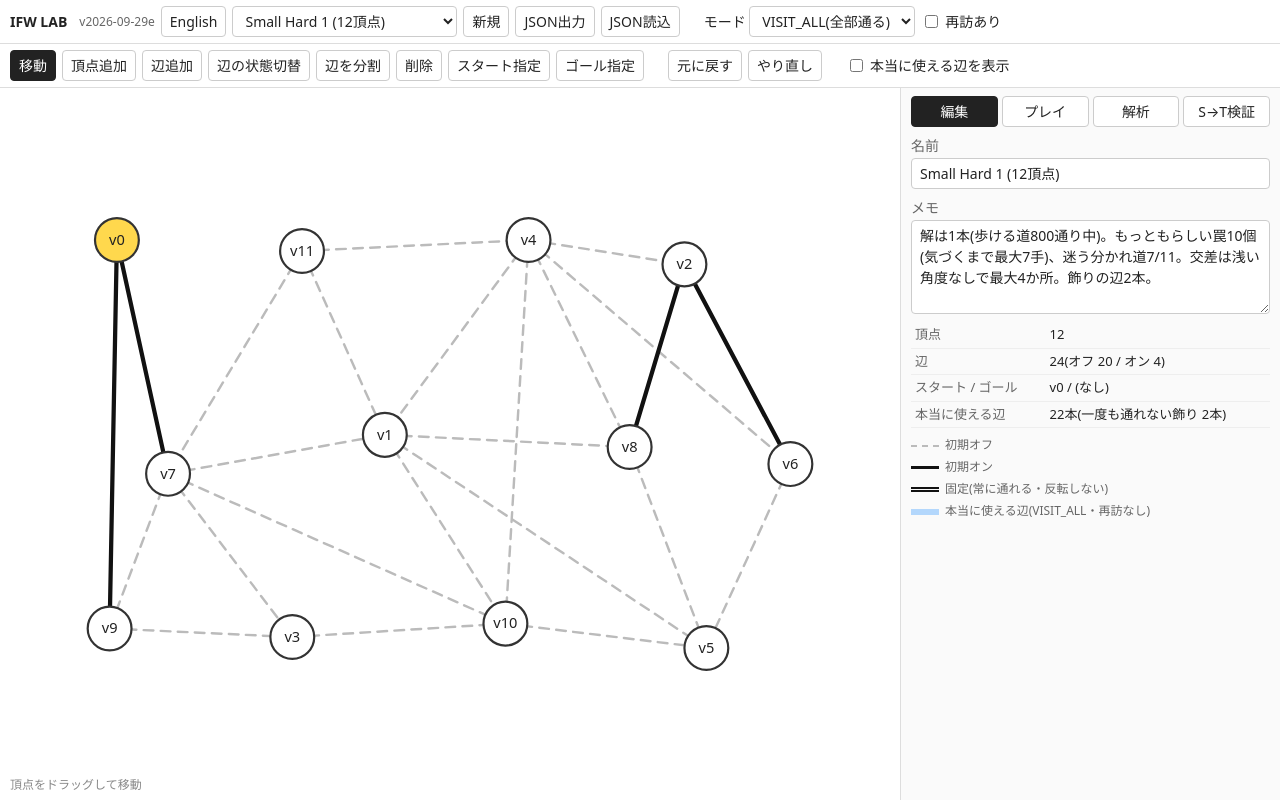
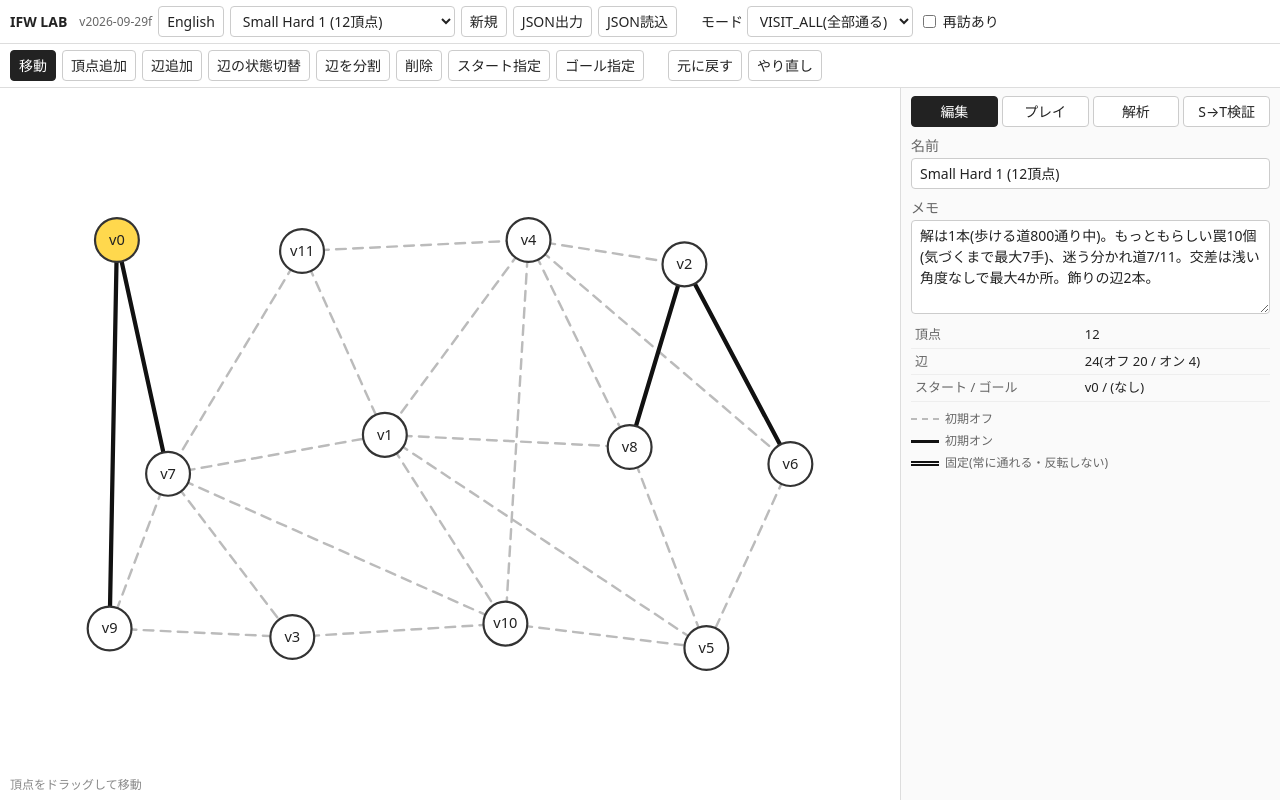
Before and after one commit to botamochi1111/Lab, a website: page app/lab/index.html in a window 1280 px wide. Drawn offline with Linux system fonts and the light colour scheme.

Commit message:
一部変更

```diff
--- a/app/lab/index.html
+++ b/app/lab/index.html
@@ -17,7 +17,7 @@ window.addEventListener("error", function (e) {
 });
 </script>
 <header class="bar">
-  <strong class="brand">IFW LAB</strong> <span class="small" id="labVersion">v2026-09-29e</span>
+  <strong class="brand">IFW LAB</strong> <span class="small" id="labVersion">v2026-09-29f</span>
   <button id="btnLang">English</button>
   <select id="sampleSelect" title="レベルを読み込む"></select>
   <button id="btnNew">新規</button>
@@ -46,7 +46,8 @@ window.addEventListener("error", function (e) {
   <button id="btnEditUndo" title="Ctrl+Z">元に戻す</button>
   <button id="btnEditRedo" title="Ctrl+Y / Ctrl+Shift+Z">やり直し</button>
   <span class="sep"></span>
-  <label class="check"><input type="checkbox" id="chkDerived"> 本当に使える辺を表示</label>
+  <!-- Usable-edge overlay: hidden for now (code kept; remove "hidden" to bring it back). -->
+  <label class="check" hidden><input type="checkbox" id="chkDerived"> 本当に使える辺を表示</label>
   <!-- Hub-door overlay: hidden for now (code kept; remove "hidden" to bring it back). -->
   <label class="check" hidden><input type="checkbox" id="chkDoors"> ハブの扉を表示</label>
 </nav>
@@ -73,7 +74,7 @@ window.addEventListener("error", function (e) {
         <div><span class="sw off"></span>初期オフ</div>
         <div><span class="sw on"></span>初期オン</div>
         <div><span class="sw fixed"></span>固定(常に通れる・反転しない)</div>
-        <div><span class="sw derived"></span>本当に使える辺(VISIT_ALL・再訪なし)</div>
+        <div hidden><span class="sw derived"></span>本当に使える辺(VISIT_ALL・再訪なし)</div>
       </div>
     </div>
 
@@ -83,7 +84,7 @@ window.addEventListener("error", function (e) {
         <button id="btnReset">最初から</button>
       </div>
       <div id="playStatus" class="stats"></div>
-      <div id="doorList" class="stats"></div>
+      <div id="doorList" class="stats" hidden></div>
     </div>
 
     <div class="tab" id="tab-analyze" hidden>
@@ -101,16 +102,19 @@ window.addEventListener("error", function (e) {
     </div>
 
     <div class="tab" id="tab-proof" hidden>
-      <p class="small">どんなグラフでも使える全状態探索と、再訪ありS→Tのハブ分解補題の検証。</p>
+      <p class="small">どんなグラフでも使えるS→Tの全状態探索。</p>
       <button id="btnSTSearch" class="primary">S→T 全状態探索(条件なし)</button>
       <div id="stOut" class="stats"></div>
       <hr>
-      <div class="small">補題の検証(証明用)</div>
-      <button id="btnLemma">補題を検証(そのままのグラフで)</button>
-      <button id="btnConform">補題の前提を満たす形に変換</button>
       <button id="btnPCheck">再訪なしS→T: P判定と全探索を比較</button>
       <div id="proofOut" class="stats"></div>
-      <div id="proofChecks" class="stats"></div>
+      <!-- Hub-decomposition lemma tools: hidden for now (code kept; remove "hidden" to bring them back). -->
+      <div hidden>
+        <div class="small">補題の検証(証明用)</div>
+        <button id="btnLemma">補題を検証(そのままのグラフで)</button>
+        <button id="btnConform">補題の前提を満たす形に変換</button>
+        <div id="proofChecks" class="stats"></div>
+      </div>
     </div>
   </aside>
 </main>
--- a/app/lab/lab.js
+++ b/app/lab/lab.js
@@ -272,20 +272,12 @@ function render() {
 
 function renderEditStats() {
   const G = compiled();
-  const s = G.s;
-  let decoys = 0;
-  let derived = 0;
-  G.edges.forEach((e, k) => {
-    if (E.derivedEdge(G, k)) derived++;
-    else if (s != null) decoys++;
-  });
   const counts = [0, 0, 0];
   G.edges.forEach((e) => counts[e.w]++);
   $("editStats").innerHTML = `<table>
     <tr><td>${L("頂点", "Vertices")}</td><td>${G.n}</td></tr>
     <tr><td>${L("辺", "Edges")}</td><td>${G.edges.length}${L(`(オフ ${counts[0]} / オン ${counts[1]}${counts[2] ? ` / 固定 ${counts[2]}` : ""})`, ` (OFF ${counts[0]} / ON ${counts[1]}${counts[2] ? ` / FIXED ${counts[2]}` : ""})`)}</td></tr>
     <tr><td>${L("スタート / ゴール", "Start / goal")}</td><td>${level.start || "-"} / ${level.mode === "goal" ? level.goal || "-" : L("(なし)", "(none)")}</td></tr>
-    ${level.mode === "all" && !level.canRevisit ? `<tr><td>${L("本当に使える辺", "Usable edges")}</td><td>${L(`${derived}本(一度も通れない飾り ${decoys}本)`, `${derived} (${decoys} decoys that can never be used)`)}</td></tr>` : ""}
   </table>`;
 }
 
--- a/app/lab/lang.js
+++ b/app/lab/lang.js
@@ -47,8 +47,7 @@ var STATIC_EN = {
   "厳密に解析する": "Analyze exactly",
   "終了": "Exit",
   "ゲームの全ステージの難易度一覧": "Difficulty of every game stage",
-  "どんなグラフでも使える全状態探索と、再訪ありS→Tのハブ分解補題の検証。":
-    "A full state search that works on any graph, and checks of the hub-decomposition lemma for S→T with revisits.",
+  "どんなグラフでも使えるS→Tの全状態探索。": "A full S→T state search that works on any graph.",
   "S→T 全状態探索(条件なし)": "S→T full state search (any graph)",
   "補題の検証(証明用)": "Lemma checks (for the proof)",
   "補題の前提を満たす形に変換": "Convert to satisfy the lemma",
```
